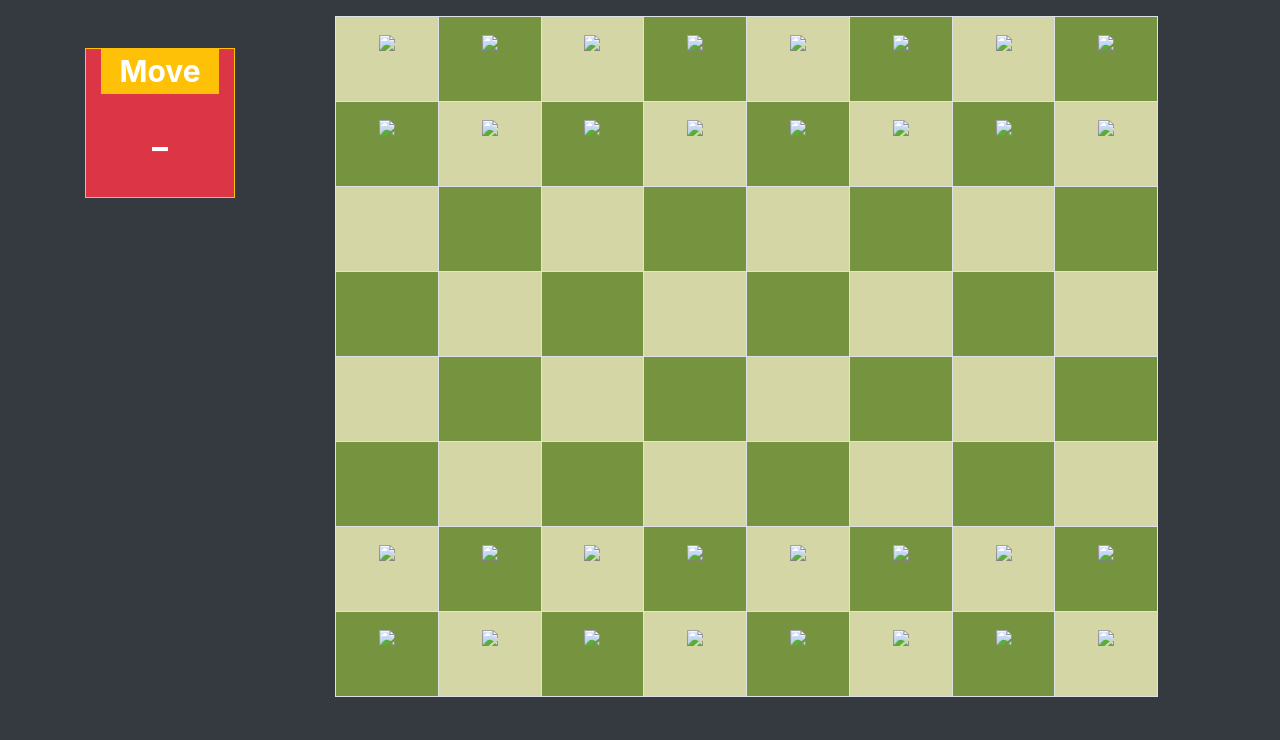
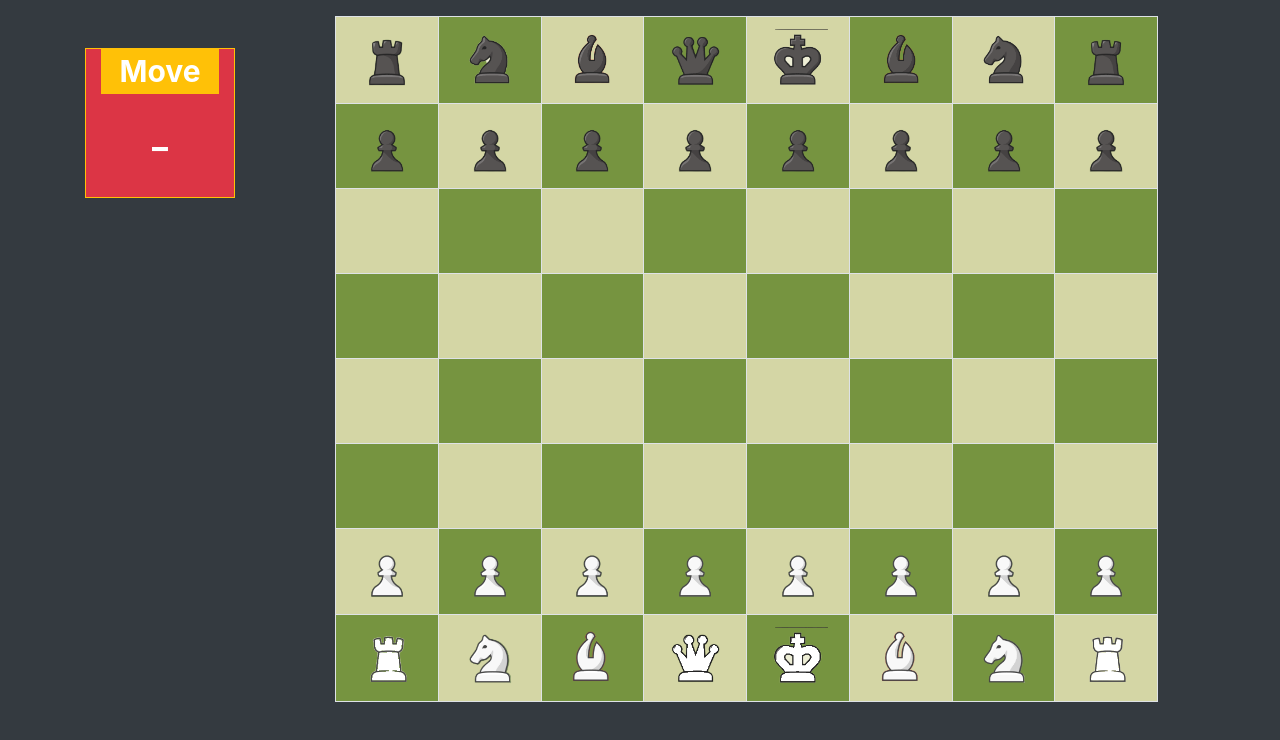
Before and after one commit to Harish3055/Chess, a plain HTML site: page index.html in a window 1280 px wide. Drawn offline with nearby package versions, Linux system fonts and the light colour scheme; the site is published under a folder, as on GitHub Pages, so addresses that start at the root find nothing.

Commit message:
Update index.html

```diff
--- a/index.html
+++ b/index.html
@@ -6,7 +6,7 @@
       <title>Chess</title>
       <link href="style.css" rel="stylesheet" type="text/css" />
       <link rel="stylesheet" href="https://cdn.jsdelivr.net/npm/bootstrap@4.0.0/dist/css/bootstrap.min.css" integrity="sha384-Gn5384xqQ1aoWXA+058RXPxPg6fy4IWvTNh0E263XmFcJlSAwiGgFAW/dAiS6JXm" crossorigin="anonymous">
-      <link rel="icon" href="/Pieces/Queen.png">
+      <link rel="icon" href="./Pieces/Queen.png">
    </head>
    <body class="bg-dark" >
       <div class="container-fluid">
@@ -27,24 +27,24 @@
                <table class="table table-bordered mt-3" style="top: 50%;justify-content: center; " >
                   <tbody>
                      <tr>
-                        <td  id="a7" onclick="getPos(this.id)" align="center"><img   src="/Pieces/Rook.png" width="60" ondragstart="onDragStart(this.id);" id="ia7"/></td>
-                        <td id="b7" onclick="getPos(this.id)" align="center"><img  src="/Pieces/Horse.png" width="60" ondragstart="onDragStart(this.id);" id="ib7"/></td>
-                        <td id="c7" onclick="getPos(this.id)" align="center"><img  src="/Pieces/Bishop.png" width="60" ondragstart="onDragStart(this.id);" id="ic7"/></td>
-                        <td id="d7" onclick="getPos(this.id)" align="center"><img  src="/Pieces/Queen.png" width="60" ondragstart="onDragStart(this.id);" id="id7"/></td>
-                        <td id="e7" onclick="getPos(this.id)" align="center"><img  src="/Pieces/King.png" width="60" ondragstart="onDragStart(this.id);" id="ie7"/></td>
-                        <td id="f7" onclick="getPos(this.id)" align="center"><img  src="/Pieces/Bishop.png" width="60" ondragstart="onDragStart(this.id);" id="if7"/></td>
-                        <td id="g7" onclick="getPos(this.id)" align="center"><img  src="/Pieces/Horse.png" width="60" ondragstart="onDragStart(this.id);" id="ig7"/></td>
-                        <td id="h7" onclick="getPos(this.id)" align="center"><img  src="/Pieces/Rook.png" width="60" ondragstart="onDragStart(this.id);" id="ih7"/></td>
+                        <td  id="a7" onclick="getPos(this.id)" align="center"><img   src="./Pieces/Rook.png" width="60" ondragstart="onDragStart(this.id);" id="ia7"/></td>
+                        <td id="b7" onclick="getPos(this.id)" align="center"><img  src="./Pieces/Horse.png" width="60" ondragstart="onDragStart(this.id);" id="ib7"/></td>
+                        <td id="c7" onclick="getPos(this.id)" align="center"><img  src="./Pieces/Bishop.png" width="60" ondragstart="onDragStart(this.id);" id="ic7"/></td>
+                        <td id="d7" onclick="getPos(this.id)" align="center"><img  src="./Pieces/Queen.png" width="60" ondragstart="onDragStart(this.id);" id="id7"/></td>
+                        <td id="e7" onclick="getPos(this.id)" align="center"><img  src="./Pieces/King.png" width="60" ondragstart="onDragStart(this.id);" id="ie7"/></td>
+                        <td id="f7" onclick="getPos(this.id)" align="center"><img  src="./Pieces/Bishop.png" width="60" ondragstart="onDragStart(this.id);" id="if7"/></td>
+                        <td id="g7" onclick="getPos(this.id)" align="center"><img  src="./Pieces/Horse.png" width="60" ondragstart="onDragStart(this.id);" id="ig7"/></td>
+                        <td id="h7" onclick="getPos(this.id)" align="center"><img  src="./Pieces/Rook.png" width="60" ondragstart="onDragStart(this.id);" id="ih7"/></td>
                      </tr>
                      <tr>
-                        <td id="a6" onclick="getPos(this.id)" align="center"><img  src="/Pieces/Soldier.png" width="60" ondragstart="onDragStart(this.id);" id="ia6"/></td>
-                        <td id="b6" onclick="getPos(this.id)" align="center"><img  src="/Pieces/Soldier.png" width="60" ondragstart="onDragStart(this.id);" id="ib6"/></td>
-                        <td id="c6" onclick="getPos(this.id)" align="center"><img  src="/Pieces/Soldier.png" width="60" ondragstart="onDragStart(this.id);" id="ic6"/></td>
-                        <td id="d6" onclick="getPos(this.id)" align="center"><img  src="/Pieces/Soldier.png" width="60" ondragstart="onDragStart(this.id);" id="id6"/></td>
-                        <td id="e6" onclick="getPos(this.id)" align="center"><img  src="/Pieces/Soldier.png" width="60" ondragstart="onDragStart(this.id);" id="ie6"/></td>
-                        <td id="f6" onclick="getPos(this.id)" align="center"><img  src="/Pieces/Soldier.png" width="60" ondragstart="onDragStart(this.id);" id="if6"/></td>
-                        <td id="g6" onclick="getPos(this.id)" align="center"><img  src="/Pieces/Soldier.png" width="60" ondragstart="onDragStart(this.id);" id="ig6"/></td>
-                        <td id="h6" onclick="getPos(this.id)" align="center"><img  src="/Pieces/Soldier.png" width="60" ondragstart="onDragStart(this.id);" id="ih6"/></td>
+                        <td id="a6" onclick="getPos(this.id)" align="center"><img  src="./Pieces/Soldier.png" width="60" ondragstart="onDragStart(this.id);" id="ia6"/></td>
+                        <td id="b6" onclick="getPos(this.id)" align="center"><img  src="./Pieces/Soldier.png" width="60" ondragstart="onDragStart(this.id);" id="ib6"/></td>
+                        <td id="c6" onclick="getPos(this.id)" align="center"><img  src="./Pieces/Soldier.png" width="60" ondragstart="onDragStart(this.id);" id="ic6"/></td>
+                        <td id="d6" onclick="getPos(this.id)" align="center"><img  src="./Pieces/Soldier.png" width="60" ondragstart="onDragStart(this.id);" id="id6"/></td>
+                        <td id="e6" onclick="getPos(this.id)" align="center"><img  src="./Pieces/Soldier.png" width="60" ondragstart="onDragStart(this.id);" id="ie6"/></td>
+                        <td id="f6" onclick="getPos(this.id)" align="center"><img  src="./Pieces/Soldier.png" width="60" ondragstart="onDragStart(this.id);" id="if6"/></td>
+                        <td id="g6" onclick="getPos(this.id)" align="center"><img  src="./Pieces/Soldier.png" width="60" ondragstart="onDragStart(this.id);" id="ig6"/></td>
+                        <td id="h6" onclick="getPos(this.id)" align="center"><img  src="./Pieces/Soldier.png" width="60" ondragstart="onDragStart(this.id);" id="ih6"/></td>
                      </tr>
                      <tr>
                         <td id="a5" onclick="getPos(this.id)" align="center"><img  src="" width="60" ondragstart="onDragStart(this.id);" id="ia5"/></td>
@@ -88,24 +88,24 @@
                         <td id="h2" onclick="getPos(this.id)" align="center"><img  src="" width="60" ondragstart="onDragStart(this.id);" id="ih2"/></td>
                      </tr>
                      <tr>
-                        <td id="a1"   onclick="getPos(this.id)" align="center"><img  src="/Pieces/wSoldier.png" width="60" ondragstart="onDragStart(this.id);" id="ia1"/></td>
-                        <td id="b1" onclick="getPos(this.id)" align="center"><img  src="/Pieces/wSoldier.png" width="60" ondragstart="onDragStart(this.id);" id="ib1"/></td>
-                        <td id="c1" onclick="getPos(this.id)" align="center"><img  src="/Pieces/wSoldier.png" width="60" ondragstart="onDragStart(this.id);" id="ic1"/></td>
-                        <td id="d1" onclick="getPos(this.id)" align="center"><img  src="/Pieces/wSoldier.png" width="60" ondragstart="onDragStart(this.id);" id="id1"/></td>
-                        <td id="e1" onclick="getPos(this.id)" align="center"><img  src="/Pieces/wSoldier.png" width="60" ondragstart="onDragStart(this.id);" id="ie1"/></td>
-                        <td id="f1" onclick="getPos(this.id)" align="center"><img  src="/Pieces/wSoldier.png" width="60" ondragstart="onDragStart(this.id);" id="if1"/></td>
-                        <td id="g1" onclick="getPos(this.id)" align="center"><img  src="/Pieces/wSoldier.png" width="60" ondragstart="onDragStart(this.id);" id="ig1"/></td>
-                        <td id="h1" onclick="getPos(this.id)" align="center"><img  src="/Pieces/wSoldier.png" width="60" ondragstart="onDragStart(this.id);" id="ih1"/></td>
+                        <td id="a1"   onclick="getPos(this.id)" align="center"><img  src="./Pieces/wSoldier.png" width="60" ondragstart="onDragStart(this.id);" id="ia1"/></td>
+                        <td id="b1" onclick="getPos(this.id)" align="center"><img  src="./Pieces/wSoldier.png" width="60" ondragstart="onDragStart(this.id);" id="ib1"/></td>
+                        <td id="c1" onclick="getPos(this.id)" align="center"><img  src="./Pieces/wSoldier.png" width="60" ondragstart="onDragStart(this.id);" id="ic1"/></td>
+                        <td id="d1" onclick="getPos(this.id)" align="center"><img  src="./Pieces/wSoldier.png" width="60" ondragstart="onDragStart(this.id);" id="id1"/></td>
+                        <td id="e1" onclick="getPos(this.id)" align="center"><img  src="./Pieces/wSoldier.png" width="60" ondragstart="onDragStart(this.id);" id="ie1"/></td>
+                        <td id="f1" onclick="getPos(this.id)" align="center"><img  src="./Pieces/wSoldier.png" width="60" ondragstart="onDragStart(this.id);" id="if1"/></td>
+                        <td id="g1" onclick="getPos(this.id)" align="center"><img  src="./Pieces/wSoldier.png" width="60" ondragstart="onDragStart(this.id);" id="ig1"/></td>
+                        <td id="h1" onclick="getPos(this.id)" align="center"><img  src="./Pieces/wSoldier.png" width="60" ondragstart="onDragStart(this.id);" id="ih1"/></td>
                      </tr>
                      <tr>
-                        <td id="a0" onclick="getPos(this.id)" align="center"><img  src="/Pieces/wRook.png" width="60" ondragstart="onDragStart(this.id);" id="ia0"/></td>
-                        <td id="b0" onclick="getPos(this.id)" align="center"><img  src="/Pieces/wHorse.png" width="60" ondragstart="onDragStart(this.id);"id="ib0"/></td>
-                        <td id="c0" onclick="getPos(this.id)" align="center"><img  src="/Pieces/wBishop.png" width="60" ondragstart="onDragStart(this.id);" id="ic0"/></td>
-                        <td id="d0" onclick="getPos(this.id)" align="center"><img  src="/Pieces/wQueen.png" width="60" ondragstart="onDragStart(this.id);" id="id0"/></td>
-                        <td id="e0" onclick="getPos(this.id)" align="center"><img  src="/Pieces/wKing.png" width="60" ondragstart="onDragStart(this.id);" id="ie0"/></td>
-                        <td id="f0" onclick="getPos(this.id)" align="center"><img  src="/Pieces/wBishop.png" width="60" ondragstart="onDragStart(this.id);" id="if0"/></td>
-                        <td id="g0" onclick="getPos(this.id)" align="center"><img  src="/Pieces/wHorse.png" width="60" ondragstart="onDragStart(this.id);" id="ig0"/></td>
-                        <td id="h0" onclick="getPos(this.id)" align="center"><img  src="/Pieces/wRook.png" width="60" ondragstart="onDragStart(this.id);" id="ih0"/></td>
+                        <td id="a0" onclick="getPos(this.id)" align="center"><img  src="./Pieces/wRook.png" width="60" ondragstart="onDragStart(this.id);" id="ia0"/></td>
+                        <td id="b0" onclick="getPos(this.id)" align="center"><img  src="./Pieces/wHorse.png" width="60" ondragstart="onDragStart(this.id);"id="ib0"/></td>
+                        <td id="c0" onclick="getPos(this.id)" align="center"><img  src="./Pieces/wBishop.png" width="60" ondragstart="onDragStart(this.id);" id="ic0"/></td>
+                        <td id="d0" onclick="getPos(this.id)" align="center"><img  src="./Pieces/wQueen.png" width="60" ondragstart="onDragStart(this.id);" id="id0"/></td>
+                        <td id="e0" onclick="getPos(this.id)" align="center"><img  src="./Pieces/wKing.png" width="60" ondragstart="onDragStart(this.id);" id="ie0"/></td>
+                        <td id="f0" onclick="getPos(this.id)" align="center"><img  src="./Pieces/wBishop.png" width="60" ondragstart="onDragStart(this.id);" id="if0"/></td>
+                        <td id="g0" onclick="getPos(this.id)" align="center"><img  src="./Pieces/wHorse.png" width="60" ondragstart="onDragStart(this.id);" id="ig0"/></td>
+                        <td id="h0" onclick="getPos(this.id)" align="center"><img  src="./Pieces/wRook.png" width="60" ondragstart="onDragStart(this.id);" id="ih0"/></td>
                      </tr>
                   </tbody>
                </table>
@@ -120,10 +120,10 @@
                         </button>
                      </div>
                      <div class="modal-body" align="center">
-                           <img src="/Pieces/Rook.png" width="60" onclick="SoldierPromotion('r')"/>
-                           <img src="/Pieces/Queen.png" width="60" onclick="SoldierPromotion('q')" style="display:inline"/>
-                           <img src="/Pieces/Horse.png" width="60" onclick="SoldierPromotion('n')" style="display:inline"/>
-                           <img src="/Pieces/Bishop.png" width="60" onclick="SoldierPromotion('b')" style="display:inline"/>
+                           <img src="./Pieces/Rook.png" width="60" onclick="SoldierPromotion('r')"/>
+                           <img src="./Pieces/Queen.png" width="60" onclick="SoldierPromotion('q')" style="display:inline"/>
+                           <img src="./Pieces/Horse.png" width="60" onclick="SoldierPromotion('n')" style="display:inline"/>
+                           <img src="./Pieces/Bishop.png" width="60" onclick="SoldierPromotion('b')" style="display:inline"/>
                         </div>
                      </div>
                      <div class="modal-footer">
@@ -142,10 +142,10 @@
                         </button>
                      </div>
                      <div class="modal-body" align="center">
-                        <img src="/Pieces/wRook.png" width="60" onclick="SoldierPromotion('R')"/>
-                        <img src="/Pieces/wQueen.png" width="60" onclick="SoldierPromotion('Q')" style="display:inline"/>
-                        <img src="/Pieces/wHorse.png" width="60" onclick="SoldierPromotion('N')" style="display:inline"/>
-                        <img src="/Pieces/wBishop.png" width="60" onclick="SoldierPromotion('B')" style="display:inline"/>
+                        <img src="./Pieces/wRook.png" width="60" onclick="SoldierPromotion('R')"/>
+                        <img src="./Pieces/wQueen.png" width="60" onclick="SoldierPromotion('Q')" style="display:inline"/>
+                        <img src="./Pieces/wHorse.png" width="60" onclick="SoldierPromotion('N')" style="display:inline"/>
+                        <img src="./Pieces/wBishop.png" width="60" onclick="SoldierPromotion('B')" style="display:inline"/>
                      </div>
                      <div class="modal-footer">
                         <button type="button" class="btn btn-secondary" data-dismiss="modal">Close</button>
```
